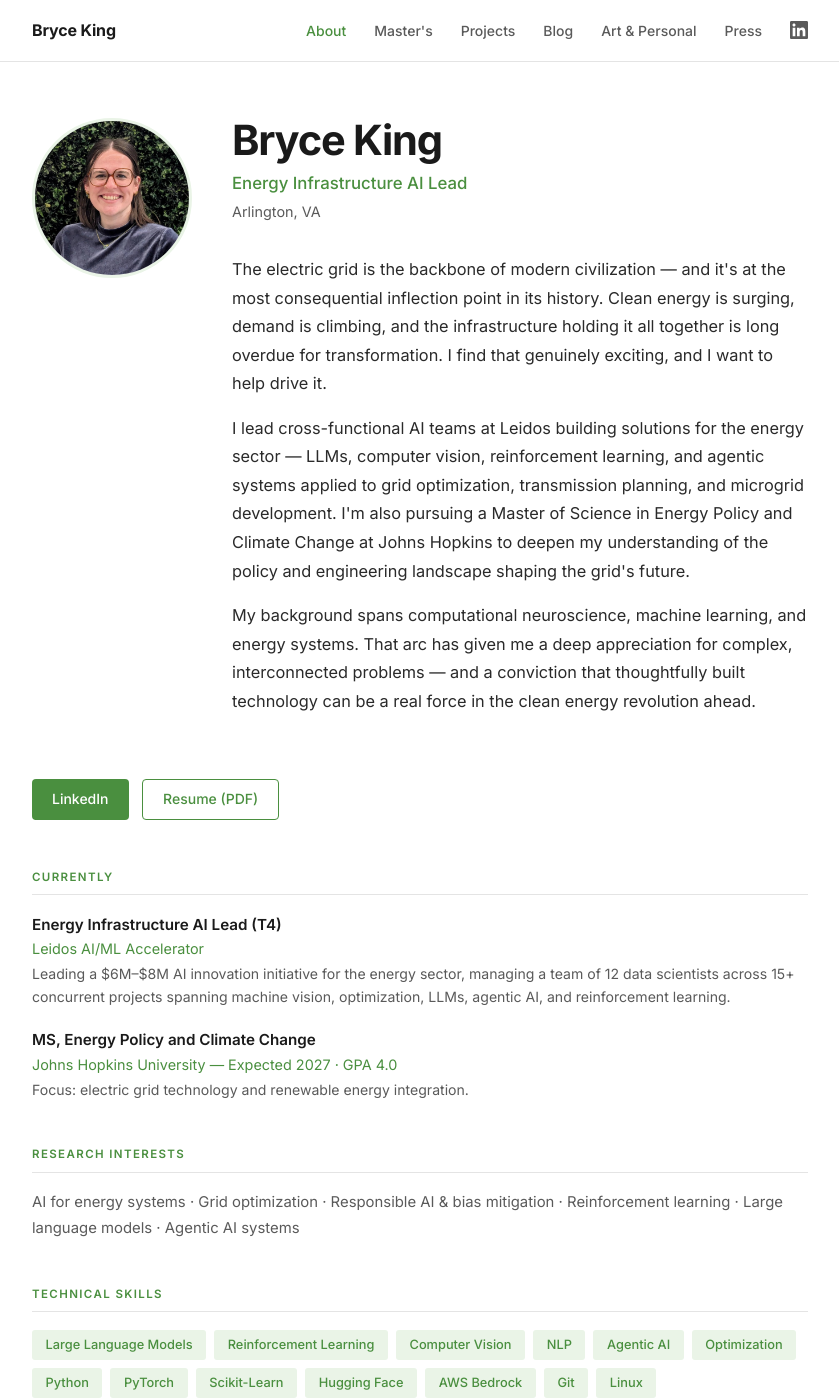
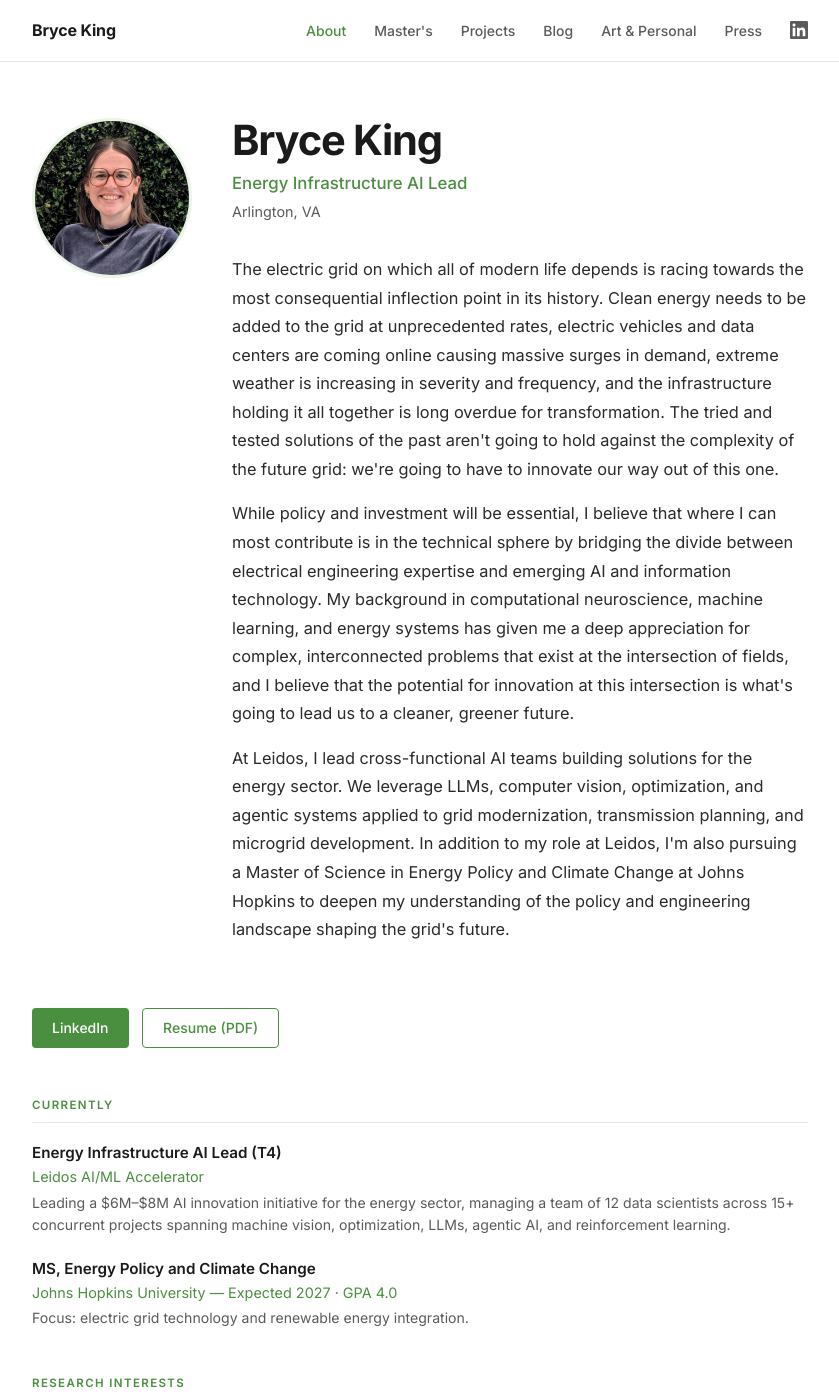
Before and after one commit to be-king/be-king.github.io, a Jekyll site: the page built from index.html, in a window 1280 px wide and 1400 px high. Shown: the whole window, without its empty margins (220-1059 px from the left). Built offline with Jekyll 4.4.1, drawn with Linux system fonts in a browser that asks for light colours.

Commit message:
Update about page bio with Bryce's edited version
Co-Authored-By: Claude Sonnet 4.6 <noreply@anthropic.com>

```diff
--- a/index.html
+++ b/index.html
@@ -13,9 +13,9 @@ title: About
     </div>
 
     <div class="about-bio">
-  <p>The electric grid is the backbone of modern civilization — and it's at the most consequential inflection point in its history. Clean energy is surging, demand is climbing, and the infrastructure holding it all together is long overdue for transformation. I find that genuinely exciting, and I want to help drive it.</p>
-  <p>I lead cross-functional AI teams at Leidos building solutions for the energy sector — LLMs, computer vision, reinforcement learning, and agentic systems applied to grid optimization, transmission planning, and microgrid development. I'm also pursuing a Master of Science in Energy Policy and Climate Change at Johns Hopkins to deepen my understanding of the policy and engineering landscape shaping the grid's future.</p>
-  <p>My background spans computational neuroscience, machine learning, and energy systems. That arc has given me a deep appreciation for complex, interconnected problems — and a conviction that thoughtfully built technology can be a real force in the clean energy revolution ahead.</p>
+  <p>The electric grid on which all of modern life depends is racing towards the most consequential inflection point in its history. Clean energy needs to be added to the grid at unprecedented rates, electric vehicles and data centers are coming online causing massive surges in demand, extreme weather is increasing in severity and frequency, and the infrastructure holding it all together is long overdue for transformation. The tried and tested solutions of the past aren't going to hold against the complexity of the future grid: we're going to have to innovate our way out of this one.</p>
+  <p>While policy and investment will be essential, I believe that where I can most contribute is in the technical sphere by bridging the divide between electrical engineering expertise and emerging AI and information technology. My background in computational neuroscience, machine learning, and energy systems has given me a deep appreciation for complex, interconnected problems that exist at the intersection of fields, and I believe that the potential for innovation at this intersection is what's going to lead us to a cleaner, greener future.</p>
+  <p>At Leidos, I lead cross-functional AI teams building solutions for the energy sector. We leverage LLMs, computer vision, optimization, and agentic systems applied to grid modernization, transmission planning, and microgrid development. In addition to my role at Leidos, I'm also pursuing a Master of Science in Energy Policy and Climate Change at Johns Hopkins to deepen my understanding of the policy and engineering landscape shaping the grid's future.</p>
 </div>
   </div>
 </div>
```
